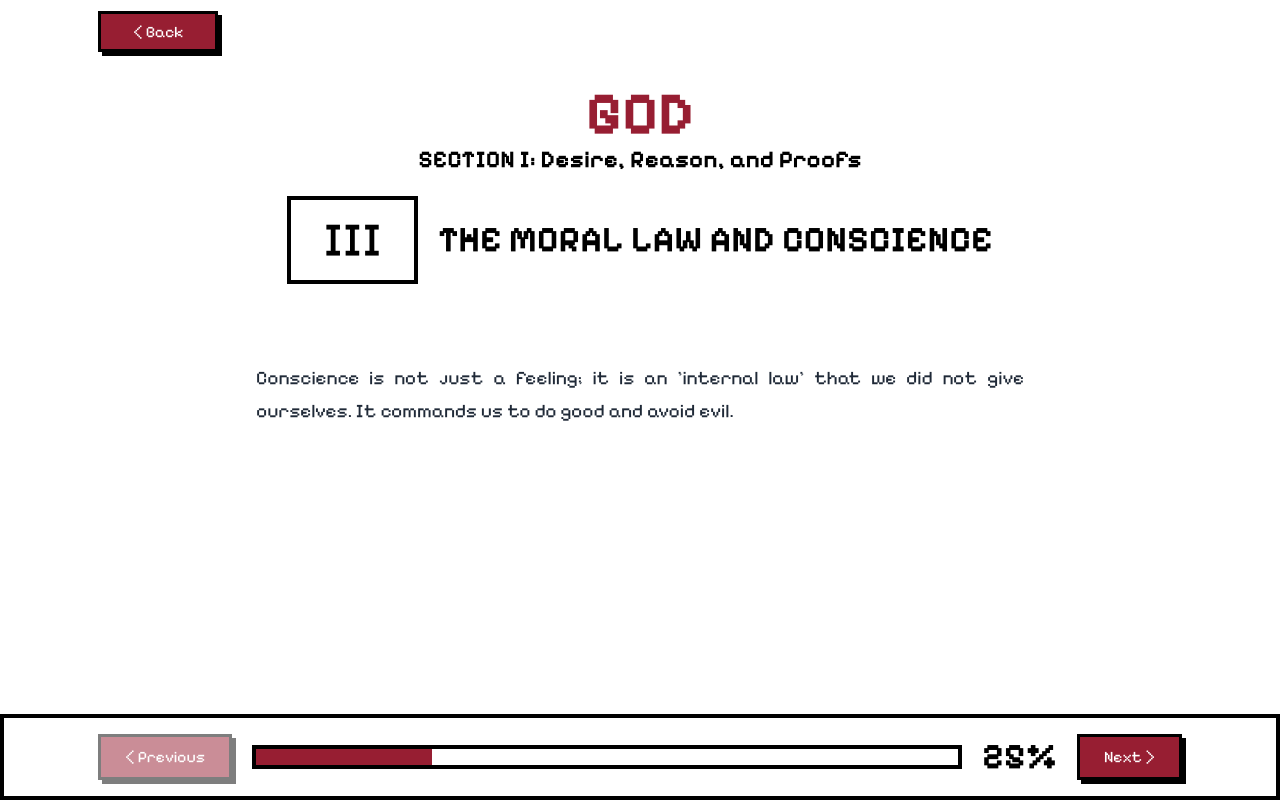
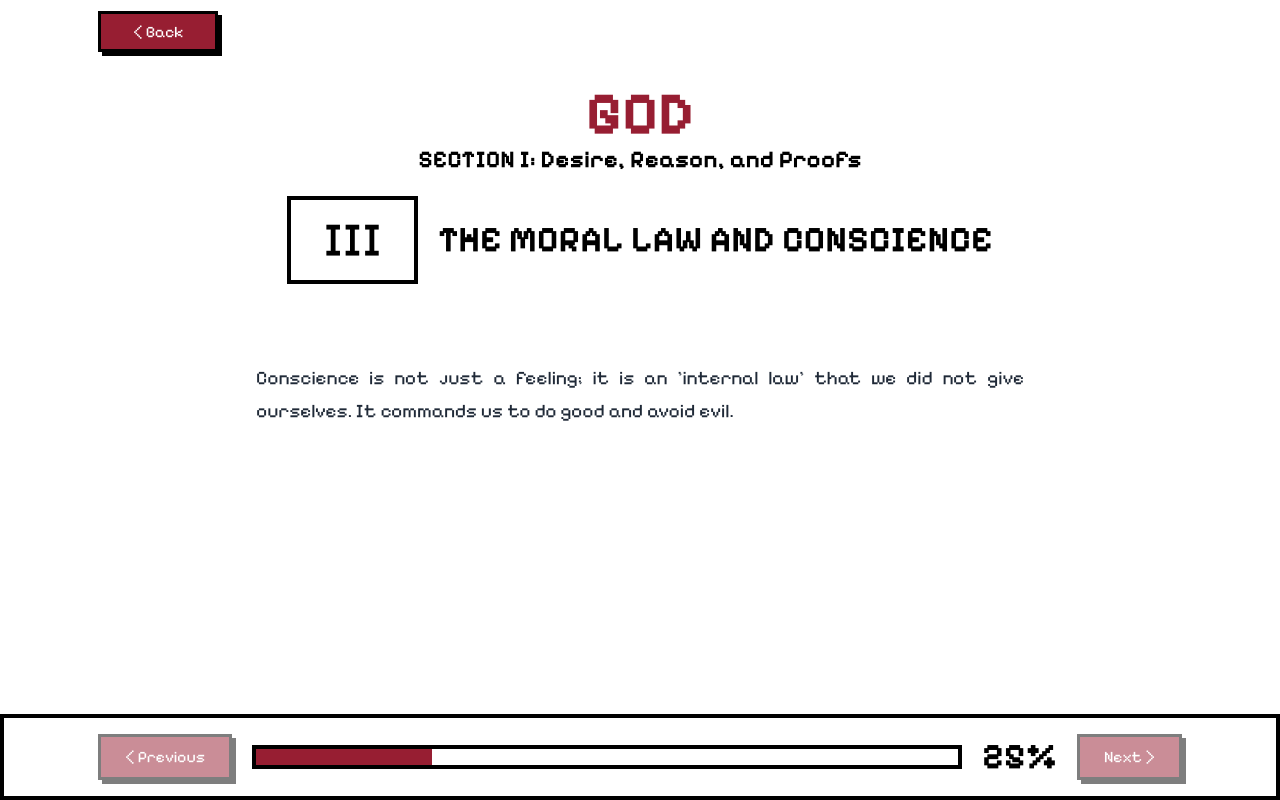
Before and after one commit to AlvaJufinto/fide, a React (Vite) app: page /chapter/god/desire-and-reason/moral-law-and-conscience in a window 1280 px wide. Built offline with nearby package versions, Linux system fonts and the light colour scheme.

Commit message:
refactor: lessons sections

```diff
--- a/package.json
+++ b/package.json
@@ -13,7 +13,8 @@
     "@tailwindcss/vite": "^4.2.1",
     "react": "^19.2.4",
     "react-dom": "^19.2.4",
-    "react-router": "^7.13.1"
+    "react-router": "^7.13.1",
+    "zustand": "^5.0.12"
   },
   "devDependencies": {
     "@eslint/js": "^9.39.4",
--- /dev/null
+++ b/src/components/Game/LessonNavigation.tsx
@@ -0,0 +1,58 @@
+/** @format */
+
+import { useLessonStore } from "@/stores/lessonStore";
+
+import Button from "../ui/Button";
+
+interface ILessonNavigationProps {
+	lessonLength: number;
+	progress: number;
+	currentContentType: string;
+	isCurrentCorrect?: boolean;
+}
+
+export default function LessonNavigation({
+	lessonLength,
+	progress,
+	currentContentType,
+	isCurrentCorrect = true,
+}: ILessonNavigationProps) {
+	const { current, setCurrent, isChecked } = useLessonStore();
+
+	const canNext =
+		current + 1 < lessonLength &&
+		(currentContentType === "question" ? isCurrentCorrect : true) &&
+		isChecked;
+
+	return (
+		<div className="bg-white fixed bottom-0 w-full border-4 border-black">
+			<div className="inner-game-container flex justify-between py-4 gap-5 max-w-5xl mx-auto">
+				<Button
+					onClick={() => setCurrent(current - 1)}
+					customClass="py-2 px-6"
+					disabled={current === 0}
+				>
+					{"<"} Previous
+				</Button>
+
+				<div className="flex gap-5 flex-1 items-center">
+					<div className="border-4 flex-1 h-6 overflow-hidden">
+						<div
+							className="h-full bg-primary transition-all"
+							style={{ width: `${progress}%` }}
+						/>
+					</div>
+					<h1 className="text-4xl font-bold">{progress}%</h1>
+				</div>
+
+				<Button
+					onClick={() => setCurrent(current + 1)}
+					disabled={!canNext}
+					customClass="py-2 px-6"
+				>
+					Next {">"}
+				</Button>
+			</div>
+		</div>
+	);
+}
--- /dev/null
+++ b/src/components/Game/Question.tsx
@@ -0,0 +1,73 @@
+/** @format */
+
+import type { IQuestion } from "@/interfaces/data";
+import { useLessonStore } from "@/stores/lessonStore";
+
+import Button from "../ui/Button";
+
+interface IQuestionProps {
+	content: IQuestion;
+}
+
+export default function Question({ content }: IQuestionProps) {
+	const { selected, setSelected, isChecked, setIsChecked } = useLessonStore();
+
+	const isCorrect = selected?.option === content.correctAnswer;
+
+	return (
+		<div className="mt-10 flex flex-col items-center">
+			<p className="text-3xl text-center">{content.question}</p>
+
+			<div className="mt-5 flex flex-col gap-5 w-full max-w-3xl">
+				{content.choices.map((c, i) => {
+					const isSelected = selected?.option === c.option;
+					const isRight = isCorrect && isSelected && isChecked;
+					const isWrong = !isCorrect && isSelected && isChecked;
+
+					return (
+						<div
+							key={i}
+							className={`border-4 flex items-center cursor-pointer p-4 transition-colors
+								${isSelected ? "bg-primary text-white border-primary" : "bg-white text-black border-black"}
+								${isRight ? "text-success border-success bg-white!" : ""}
+								${isWrong ? "text-error border-error bg-white!" : ""}
+							`}
+							onClick={() => {
+								setSelected(c);
+								setIsChecked(false);
+							}}
+						>
+							<div className="w-20 uppercase text-4xl font-bold text-center">
+								{c.option}.
+							</div>
+							<p className="flex-1 text-2xl">{c.content}</p>
+						</div>
+					);
+				})}
+			</div>
+
+			<Button
+				customClass="mt-10 py-2 px-10 text-2xl"
+				onClick={() => setIsChecked(true)}
+				disabled={!selected}
+			>
+				Check
+			</Button>
+
+			{isChecked && (
+				<div
+					className={`mt-10 w-full max-w-3xl border-4 text-center py-4 px-10 ${
+						isCorrect
+							? "border-success text-success"
+							: "border-error text-error"
+					}`}
+				>
+					<h1 className="text-2xl font-bold mb-2">Explanation</h1>
+					<p className="text-2xl">
+						{isCorrect ? content.explanationCorrect : content.explanationWrong}
+					</p>
+				</div>
+			)}
+		</div>
+	);
+}
--- a/src/pages/Game/Lesson.tsx
+++ b/src/pages/Game/Lesson.tsx
@@ -1,84 +1,13 @@
 /** @format */
-
-import { useState } from "react";
 
 import { useParams } from "react-router";
 
+import LessonNavigation from "@/components/Game/LessonNavigation";
+import Question from "@/components/Game/Question";
 import Button from "@/components/ui/Button";
 import { chapters } from "@/data";
-import type {
-	IChapter,
-	IChoice,
-	ILesson,
-	IQuestion,
-	ISection,
-} from "@/interfaces/data";
-
-interface IQuestionProps {
-	content: IQuestion;
-}
-
-function Question({ content }: IQuestionProps) {
-	const [selected, setSelected] = useState<IChoice | null>(null);
-	const [isChecked, setIsChecked] = useState(false);
-
-	const isCorrect = selected?.option === content.correctAnswer;
-
-	return (
-		<div className="mt-10 flex flex-col items-center">
-			<p className="text-3xl text-center">{content.question}</p>
-
-			<div className="mt-5 flex flex-col gap-5 w-full max-w-3xl">
-				{content.choices.map((c, i) => {
-					const isSelected = selected?.option === c.option;
-
-					return (
-						<div
-							key={i}
-							className={`border-4 flex items-center cursor-pointer p-4  transition-colors ${
-								isSelected
-									? "bg-primary text-white border-primary"
-									: "bg-white text-black border-black"
-							}`}
-							onClick={() => {
-								setSelected(c);
-								setIsChecked(false);
-							}}
-						>
-							<div className="w-20 uppercase text-4xl font-bold text-center">
-								{c.option}.
-							</div>
-							<p className="flex-1 text-2xl">{c.content}</p>
-						</div>
-					);
-				})}
-			</div>
-
-			<Button
-				customClass="mt-10 py-2 px-10 text-2xl"
-				onClick={() => setIsChecked(true)}
-				disabled={!selected}
-			>
-				Check
-			</Button>
-
-			{isChecked && (
-				<div
-					className={`mt-10 w-full max-w-3xl border-4 text-center py-4 px-10  ${
-						isCorrect
-							? "border-success text-success"
-							: "border-error text-error"
-					}`}
-				>
-					<h1 className="text-2xl font-bold mb-2">Explanation</h1>
-					<p className="text-2xl">
-						{isCorrect ? content.explanationCorrect : content.explanationWrong}
-					</p>
-				</div>
-			)}
-		</div>
-	);
-}
+import type { IChapter, ILesson, ISection } from "@/interfaces/data";
+import { useLessonStore } from "@/stores/lessonStore";
 
 interface IContentProps {
 	currentContent: ILesson["contents"][number];
@@ -127,69 +56,24 @@ function LessonHeader({ chapter, section, lesson }: ILessonHeaderProps) {
 	);
 }
 
-interface ILessonNavigationProps {
-	current: number;
-	setCurrent: (val: number) => void;
-	lessonLength: number;
-	progress: number;
-}
-
-function LessonNavigation({
-	current,
-	setCurrent,
-	lessonLength,
-	progress,
-}: ILessonNavigationProps) {
-	return (
-		<div className="bg-white fixed bottom-0 w-full border-4 border-black">
-			<div className="inner-game-container flex justify-between py-4 gap-5 max-w-5xl mx-auto">
-				<Button
-					onClick={() => setCurrent(current - 1)}
-					customClass="py-2 px-6"
-					disabled={current === 0}
-				>
-					{"<"} Previous
-				</Button>
-
-				<div className="flex gap-5 flex-1 items-center">
-					<div className="border-4 flex-1 h-6 overflow-hidden">
-						<div
-							className="h-full bg-primary transition-all"
-							style={{ width: `${progress}%` }}
-						></div>
-					</div>
-					<h1 className="text-4xl font-bold">{progress}%</h1>
-				</div>
-
-				<Button
-					onClick={() => setCurrent(current + 1)}
-					disabled={current + 1 >= lessonLength}
-					customClass="py-2 px-6"
-				>
-					Next {">"}
-				</Button>
-			</div>
-		</div>
-	);
-}
-
 export default function Lesson() {
-	const [current, setCurrent] = useState(0);
 	const { chapterSlug, sectionSlug, lessonSlug } = useParams();
+	const { current, selected } = useLessonStore();
 
 	const chapter = chapters.find((c) => c.slug === chapterSlug) as IChapter;
-
 	const section = chapter.sections.find(
 		(s) => s.slug === sectionSlug,
 	) as ISection;
-
 	const lesson = section?.lessons?.find(
 		(l) => l.slug === lessonSlug,
 	) as ILesson;
 
 	const currentContent = lesson?.contents[current];
-
 	const progress = Math.floor(((current + 1) / lesson.contents.length) * 100);
+	const isCurrentCorrect =
+		currentContent?.type === "question"
+			? selected?.option === currentContent.correctAnswer
+			: true;
 
 	return (
 		<div className="outer-container pb-40">
@@ -206,10 +90,10 @@ export default function Lesson() {
 			</div>
 
 			<LessonNavigation
-				current={current}
-				setCurrent={setCurrent}
 				lessonLength={lesson.contents.length}
 				progress={progress}
+				currentContentType={currentContent?.type ?? "material"}
+				isCurrentCorrect={isCurrentCorrect}
 			/>
 		</div>
 	);
--- /dev/null
+++ b/src/stores/lessonStore.tsx
@@ -0,0 +1,27 @@
+/** @format */
+
+import { create } from "zustand";
+
+import type { IChoice } from "@/interfaces/data";
+
+interface LessonState {
+	current: number;
+	setCurrent: (val: number) => void;
+
+	selected: IChoice | null;
+	setSelected: (choice: IChoice | null) => void;
+
+	isChecked: boolean;
+	setIsChecked: (val: boolean) => void;
+}
+
+export const useLessonStore = create<LessonState>((set) => ({
+	current: 0,
+	setCurrent: (val) => set({ current: val, selected: null, isChecked: false }),
+
+	selected: null,
+	setSelected: (choice) => set({ selected: choice }),
+
+	isChecked: false,
+	setIsChecked: (val) => set({ isChecked: val }),
+}));
```
Also changed, not shown: 1 other file (tests, documents, lock files or other folders).
